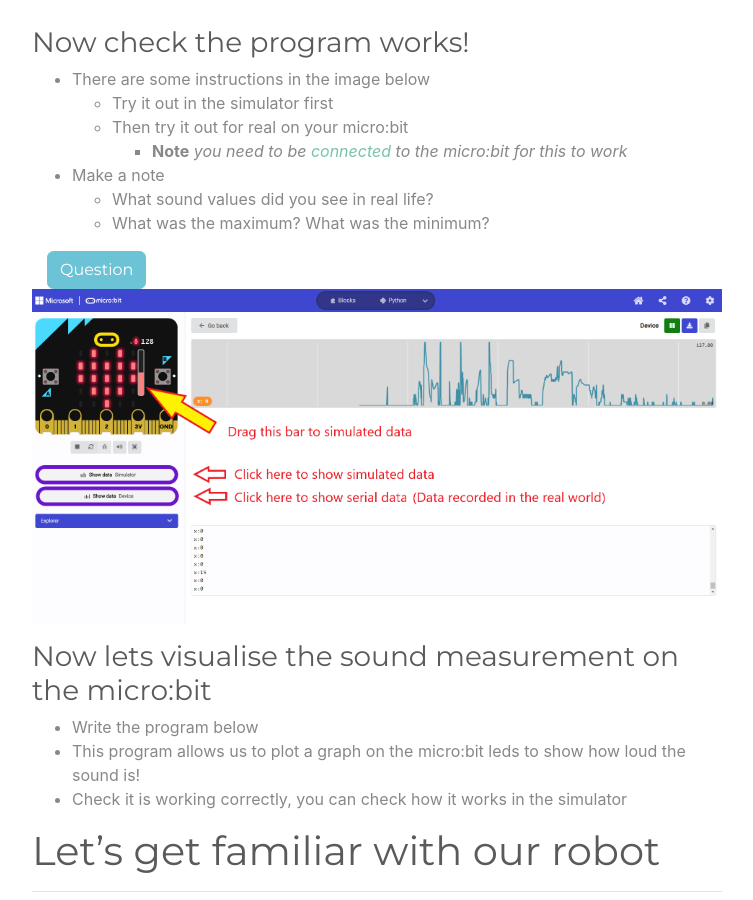
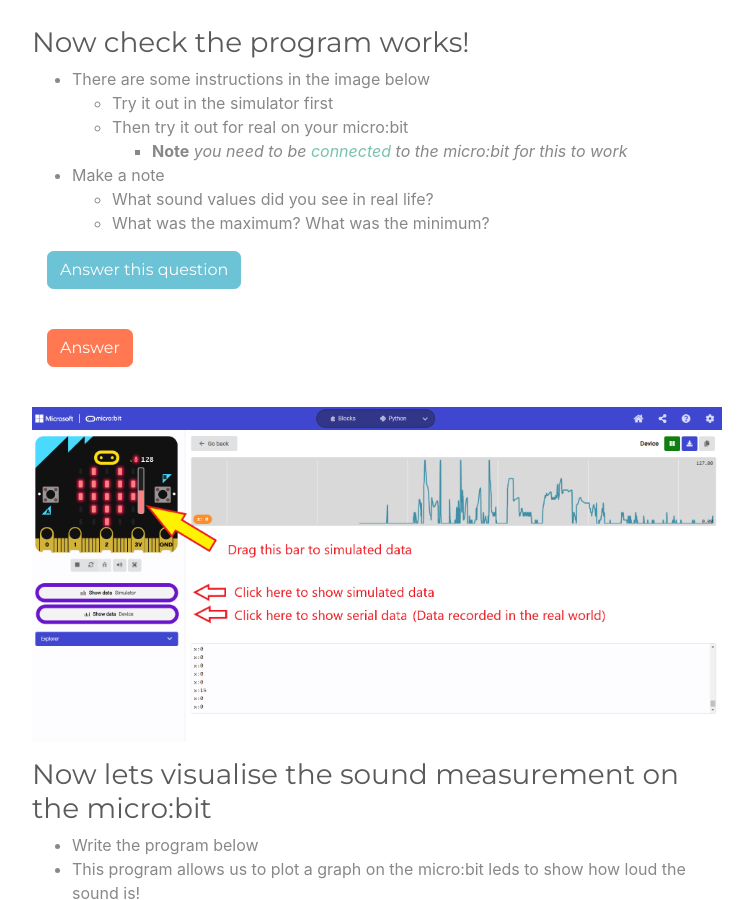
Before and after one commit to meisben/girlsIntoCoding-microbitVolumeMeter, a Jekyll site: the page built from index.md, in a window 1280 px wide and 900 px high, scrolled down 7513 px. Shown: the whole window, without its empty margins (263-1016 px from the left). Built offline with Jekyll 4.4.1, drawn with Linux system fonts in a browser that asks for light colours.

Commit message:
Update index.md

```diff
--- a/index.md
+++ b/index.md
@@ -205,12 +205,21 @@ There are two options (explained on this [page](https://microbit.org/get-started
    * What was the maximum? What was the minimum?
 
 <div class="container">
-  <button type="button" class="btn btn-info" data-toggle="collapse" data-target="#demo7a">Question</button>
-  <div id="demo7a" class="collapse" markdown="1">
-  * What sound values did you see in real life?
-  * What was the maximum? What was the minimum?
+  <button type="button" class="btn btn-info" data-toggle="collapse" data-target="#question1a">Answer this question</button>
+  <div id="question1a" class="collapse" markdown="1">
+  * What sound values do you see in the simulation? in real life?
+  * What is the maximum? What is the minimum?
   </div>
 </div>
+<br>
+<div class="container">
+  <button type="button" class="btn btn-danger" data-toggle="collapse" data-target="#answer1a">Answer</button>
+  <div id="answer1a" class="collapse" markdown="1">
+  * In the simulation you should see a minimum of 0, and a maximum of 255
+  * In real life, the values seem to range from 0 to 131!
+  </div>
+</div>
+<br>
 
 [![serial_data_on_microBit](images/serial_data.png)]()
 
```
